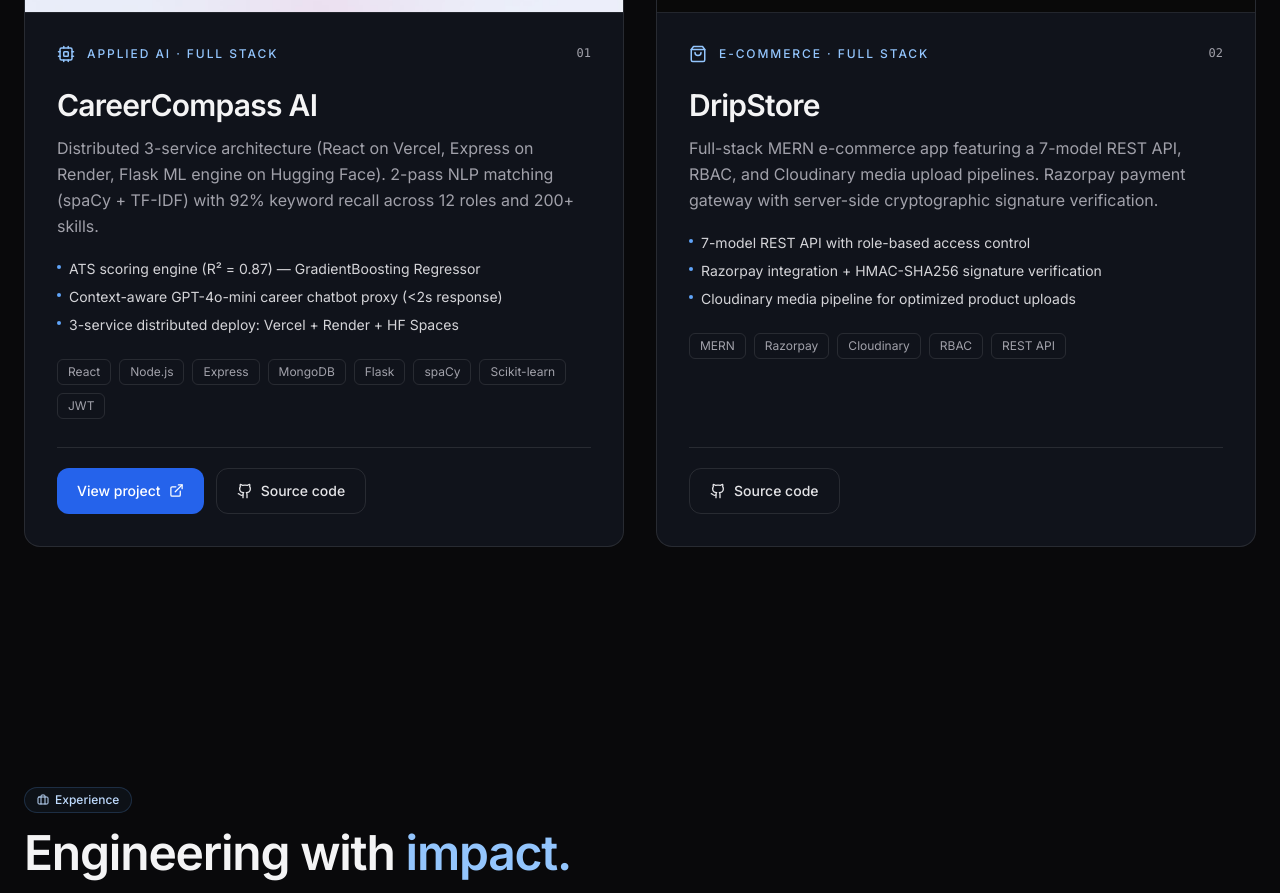
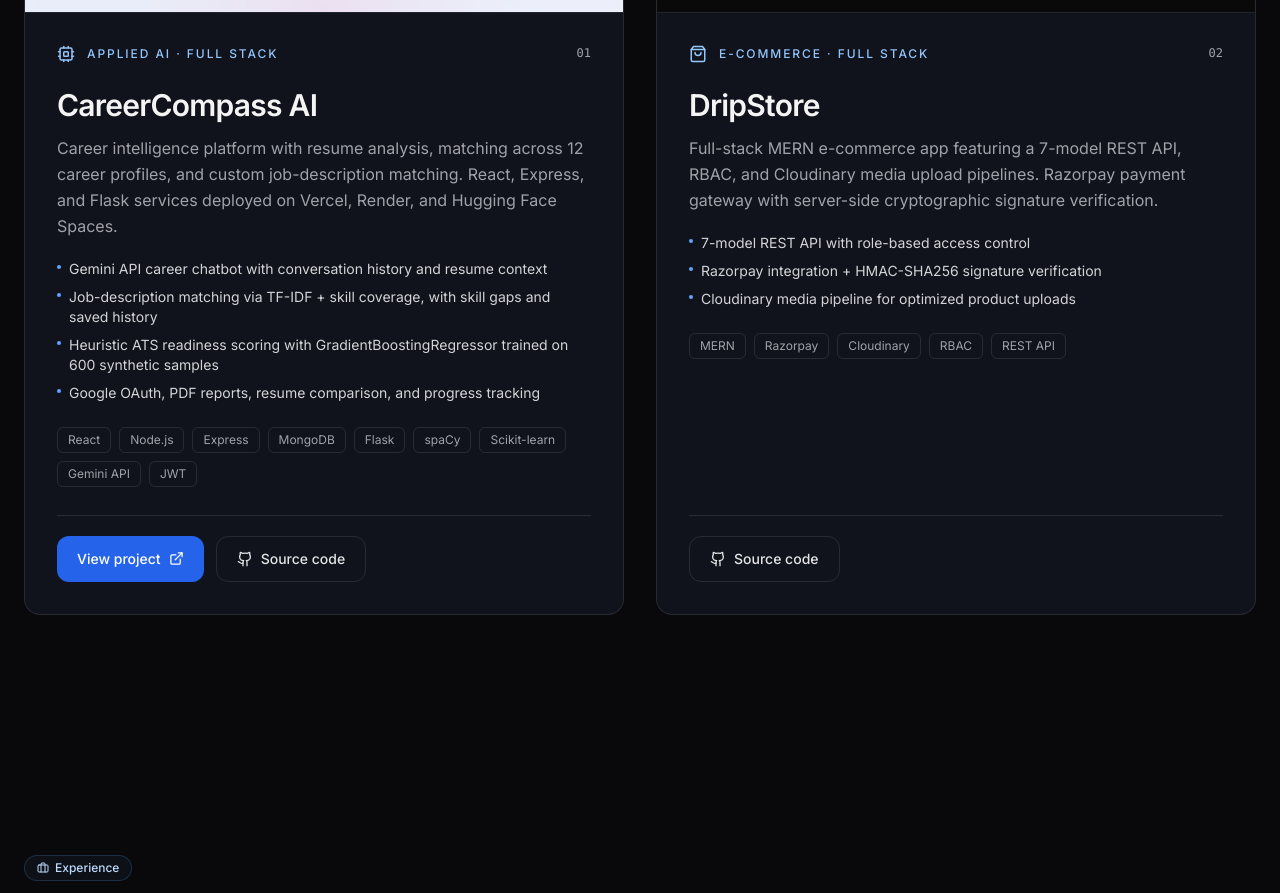
Before and after one commit to avimishra25/portfolio, a React (Vite) app: page / in a window 1280 px wide. Shown: the part 1500-2393 px from the top of the page. Built offline with nearby package versions, Linux system fonts and the light colour scheme.

Commit message:
docs: refresh CareerCompass project details

```diff
--- a/src/components/Projects.jsx
+++ b/src/components/Projects.jsx
@@ -8,13 +8,14 @@
     title: 'CareerCompass AI',
     icon: Cpu,
     description:
-      'Distributed 3-service architecture (React on Vercel, Express on Render, Flask ML engine on Hugging Face). 2-pass NLP matching (spaCy + TF-IDF) with 92% keyword recall across 12 roles and 200+ skills.',
+      'Career intelligence platform with resume analysis, matching across 12 career profiles, and custom job-description matching. React, Express, and Flask services deployed on Vercel, Render, and Hugging Face Spaces.',
     highlights: [
-      'ATS scoring engine (R² = 0.87) — GradientBoosting Regressor',
-      'Context-aware GPT-4o-mini career chatbot proxy (<2s response)',
-      '3-service distributed deploy: Vercel + Render + HF Spaces',
+      'Gemini API career chatbot with conversation history and resume context',
+      'Job-description matching via TF-IDF + skill coverage, with skill gaps and saved history',
+      'Heuristic ATS readiness scoring with GradientBoostingRegressor trained on 600 synthetic samples',
+      'Google OAuth, PDF reports, resume comparison, and progress tracking',
     ],
-    tags: ['React', 'Node.js', 'Express', 'MongoDB', 'Flask', 'spaCy', 'Scikit-learn', 'JWT'],
+    tags: ['React', 'Node.js', 'Express', 'MongoDB', 'Flask', 'spaCy', 'Scikit-learn', 'Gemini API', 'JWT'],
     github: 'https://github.com/avimishra25/CareerCompass-AI',
     demo: 'https://career-compass-ai-omega-smoky.vercel.app/',
   },
```
Also changed, not shown: 1 other file (tests, documents, lock files or other folders).
